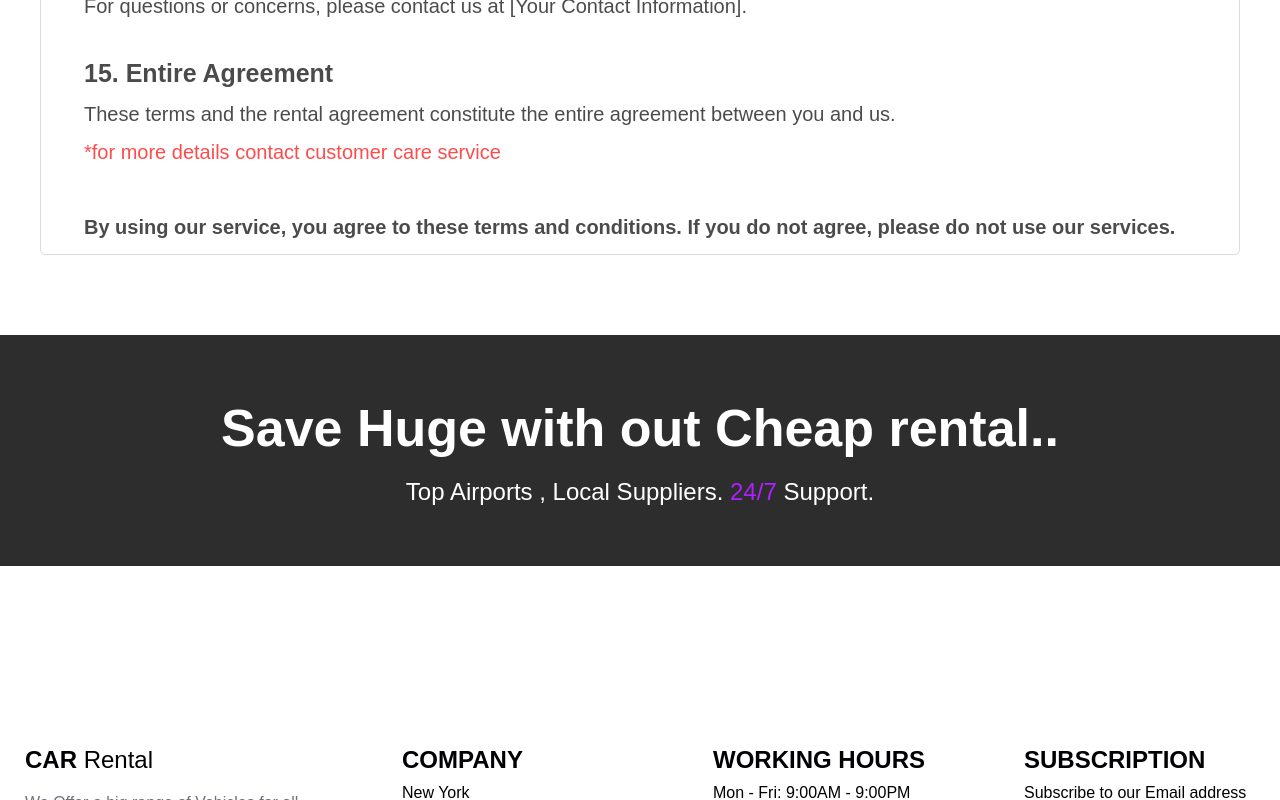
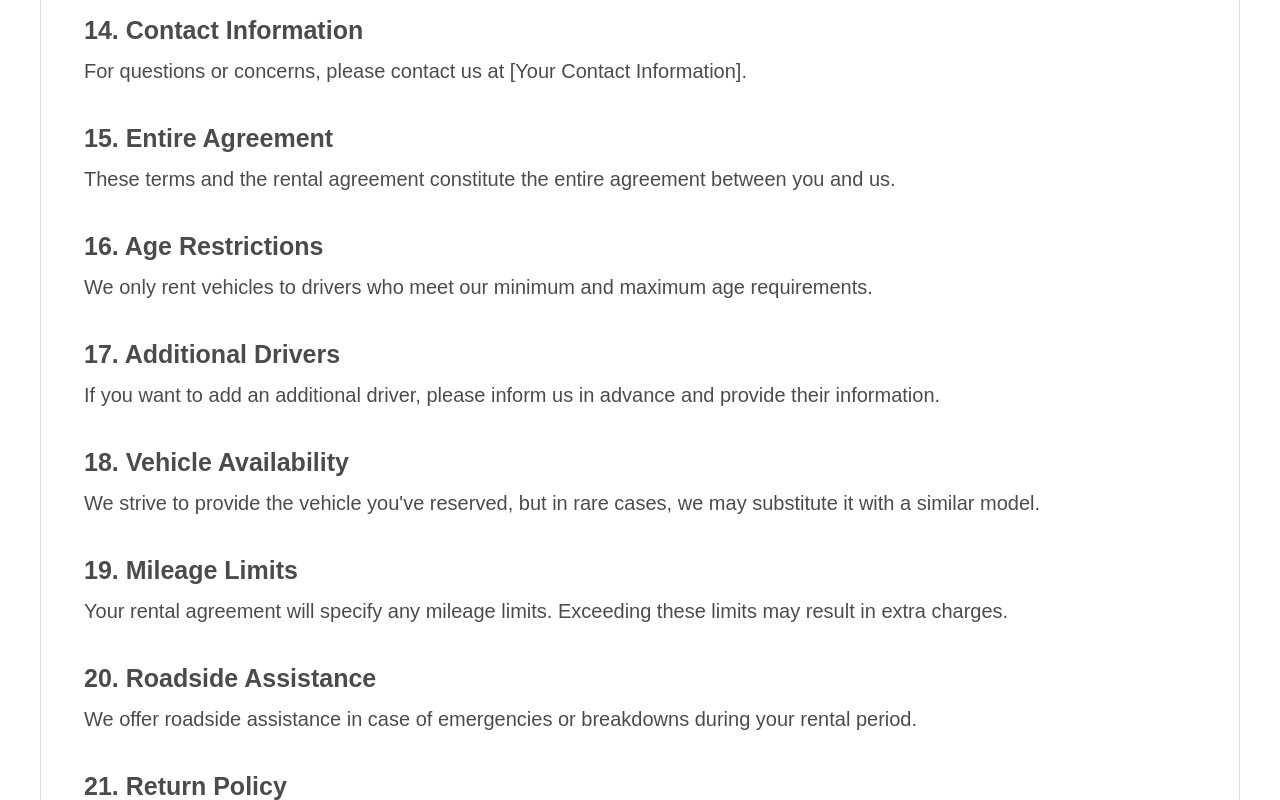
Before and after one commit to vshiradhonkar/car-rental-app, a React (Create React App) app: page /conditions in a window 1280 px wide. Shown: the part 2000-2800 px from the top of the page. Built offline with nearby package versions, Linux system fonts and the light colour scheme; the HTML template or start-up script is replaced by a standard one.

Commit message:
css changes to terms

```diff
--- a/src/pages/Conditions.jsx
+++ b/src/pages/Conditions.jsx
@@ -86,13 +86,73 @@ return (
             <br />
         <h1>15. Entire Agreement</h1>
             <p>These terms and the rental agreement constitute the entire agreement between you and us.</p>
+        <br/>
+        <h1>16. Age Restrictions</h1>
+            <p>We only rent vehicles to drivers who meet our minimum and maximum age requirements.</p>
+
+            <br />
+        <h1>17. Additional Drivers</h1>
+            <p>If you want to add an additional driver, please inform us in advance and provide their information.</p>
+
+            <br />
+        <h1>18. Vehicle Availability</h1>
+            <p>We strive to provide the vehicle you've reserved, but in rare cases, we may substitute it with a similar model.</p>
+
+            <br />
+        <h1>19. Mileage Limits</h1>
+            <p>Your rental agreement will specify any mileage limits. Exceeding these limits may result in extra charges.</p>
+
+            <br />
+        <h1>20. Roadside Assistance</h1>
+            <p>We offer roadside assistance in case of emergencies or breakdowns during your rental period.</p>
+
+            <br />
+        <h1>21. Return Policy</h1>
+            <p>Return your rental car on or before the specified date and time to avoid late fees.</p>
+
+            <br />
+        <h1>22. Child Safety Seats</h1>
+            <p>We provide child safety seats upon request to ensure the safety of young passengers.</p>
+
+            <br />
+        <h1>23. GPS Navigation</h1>
+            <p>For your convenience, we offer GPS navigation systems to help you find your way during your trip.</p>
+
+            <br />
+        <h1>24. Smoking Policy</h1>
+            <p>Smoking is strictly prohibited in our rental vehicles. A cleaning fee may apply if this policy is violated.</p>
+
+            <br />
+        <h1>25. Pets and Animals</h1>
+            <p>To maintain cleanliness and prevent allergies, pets and animals are not allowed in our vehicles.</p>
+
+            <br />
+        <h1>26. Lost or Damaged Items</h1>
+            <p>We are not responsible for any personal items left in the rental vehicle, and fees may apply for lost or damaged items.</p>
+
+            <br />
+        <h1>27. Maintenance Responsibility</h1>
+            <p>You are responsible for checking the vehicle's fluids and tire pressure during your rental and reporting any issues.</p>
+
+            <br />
+        <h1>28. Fuel Refilling</h1>
+            <p>Return the vehicle with the same fuel level as at the start of the rental. A refueling fee may apply if not followed.</p>
+
+            <br />
+        <h1>29. International Travel</h1>
+            <p>If you plan to travel to another country, please inform us in advance to ensure proper documentation.</p>
+
+            <br />
+        <h1>30. Environmental Responsibility</h1>
+            <p>We encourage responsible and eco-friendly driving to reduce the environmental impact of our rentals.</p>
+        <br/>
 
         <p style={{color:"red", fontSize: "2rem"}}>*for more details contact customer care service</p>
         <br/>
-        <br/>
 
         <p style={{color:"black", fontWeight: "700"}}>By using our service, you agree to these terms and conditions. If you do not agree, please do not use our services.</p>
-
+        <br/>
+        <br/>
     </div>
         <Banner/>
         <Footer />
```
Also changed, not shown: src/dist/styles.css.
